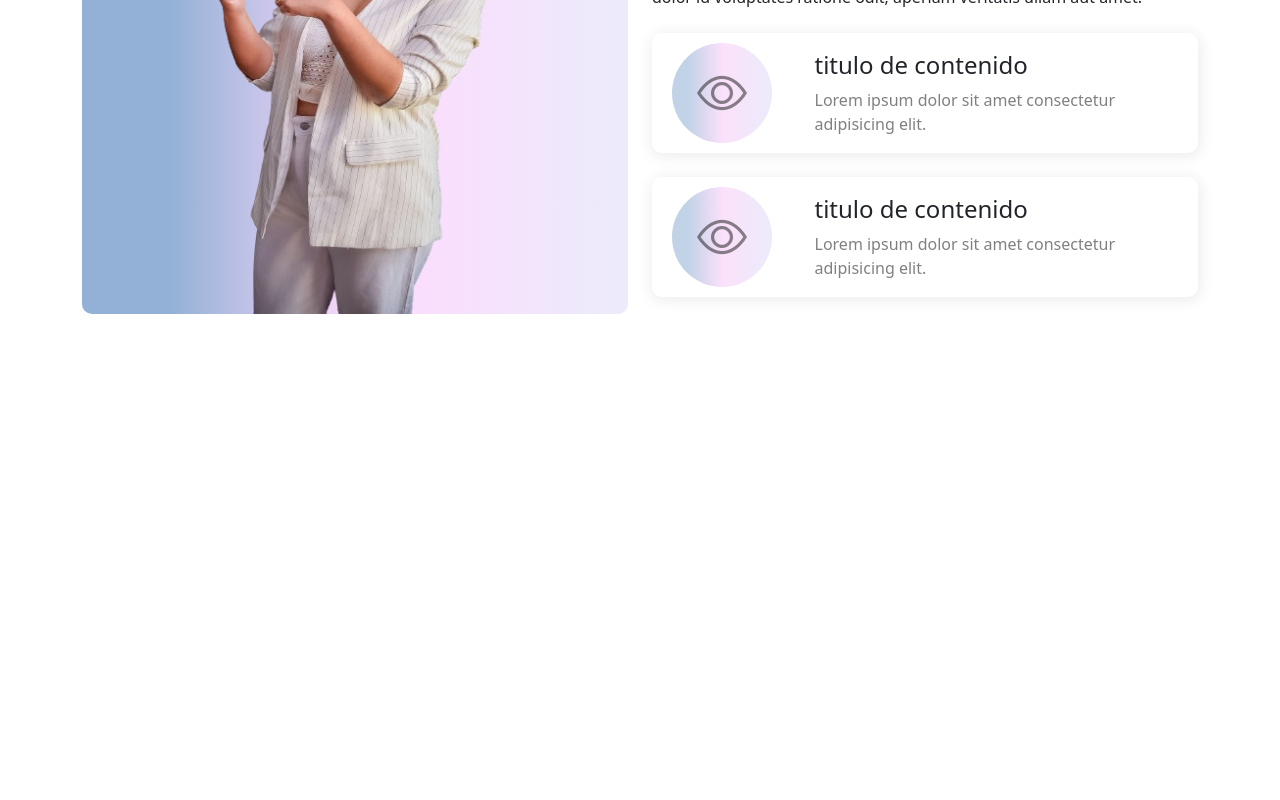
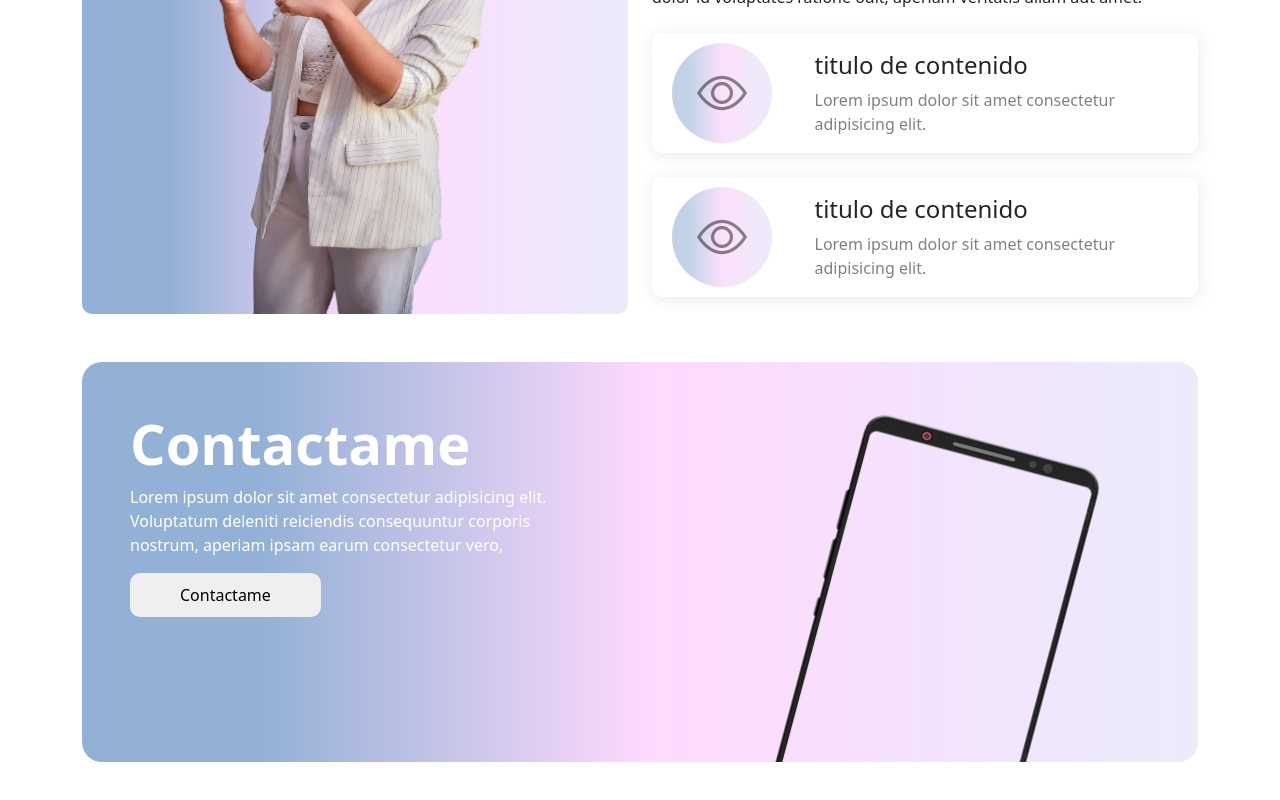
Before and after one commit to javieruncos/vaniLanding, a React (Vite) app: page / in a window 1280 px wide. Shown: the part 1318-2118 px from the top of the page. Before the commit the page ends 1680 px from the top, so only its background shows below. Built offline with nearby package versions, Linux system fonts and the light colour scheme.

Commit message:
agregamos estilos a la seccion de contacto

```diff
--- /dev/null
+++ b/src/assets/style/home/Contacto.css
@@ -0,0 +1,33 @@
+.container-contacto {
+    height: 400px;
+    width: 100%;
+    background: rgb(58, 112, 180);
+    background: linear-gradient(90deg, rgba(58, 112, 180, 0.5494572829131652) 16%, rgba(253, 29, 244, 0.165703781512605) 51%, rgba(137, 137, 231, 0.16850490196078427) 100%);
+    color: white;
+    border-radius: 20px;
+}
+
+.container-contacto button{
+    padding: 10px 50px;
+    border: none;
+    border-radius: 10px;
+}
+
+.container-contacto-img{
+    height: 400px;
+    width: 100%;
+    overflow: hidden;
+    display: flex;
+    justify-content: center;
+    align-items: center;
+    padding-top: 20px;
+    position: relative;
+}
+
+.container-contacto-img img{
+    height: 130%;
+    width: 100%;
+    position: absolute;
+    top: 50px;
+    transform: rotate(15deg);
+}
--- /dev/null
+++ b/src/components/Home/ContactoPhone.jsx
@@ -0,0 +1,27 @@
+import "../../assets/style/home/Contacto.css"
+import celular from "../../assets/img/celular-fondo2.png"
+
+const ContactoPhone = () => {
+    return (
+        <div className="container my-5">
+            <div className="container-contacto">
+                <div className="row">
+                    <div className="col-12 col-md-6 col-lg-6">
+                        <div className="container-contacto-text container px-5 py-5">
+                            <h4 className="display-4 fw-bold">Contactame</h4>
+                            <p>Lorem ipsum dolor sit amet consectetur adipisicing elit. Voluptatum deleniti reiciendis consequuntur corporis nostrum, aperiam ipsam earum consectetur vero,</p>
+                            <button>Contactame</button>
+                        </div>
+                    </div>
+                    <div className="col-12 col-md-6 col-lg-6">
+                         <div className="container-contacto-img">
+                            <img src={celular} alt="" />
+                         </div>
+                    </div>
+                </div>
+            </div>
+        </div>
+    );
+};
+
+export default ContactoPhone;
--- a/src/components/Home/Inicio.jsx
+++ b/src/components/Home/Inicio.jsx
@@ -2,6 +2,7 @@ import React from 'react';
 import "../../components/Home/Portada.jsx"
 import Servicios from './Servicios';
 import Portada from '../../components/Home/Portada.jsx';
+import ContactoPhone from './ContactoPhone.jsx';
 
 
 const Inicio = () => {
@@ -9,13 +10,15 @@ const Inicio = () => {
         <main>
             <section>
                 <article>
-                <Portada></Portada>
+                    <Portada></Portada>
                 </article>
                 <article className='container-servicios mt-5'>
-                <Servicios></Servicios>
+                    <Servicios></Servicios>
+                </article>
+                <article>
+                    <ContactoPhone></ContactoPhone>
                 </article>
             </section>
-
         </main>
     );
 };
```
Also changed, not shown: src/assets/img/celular-fondo2.png (added), src/assets/img/celular1.png.png (added).
